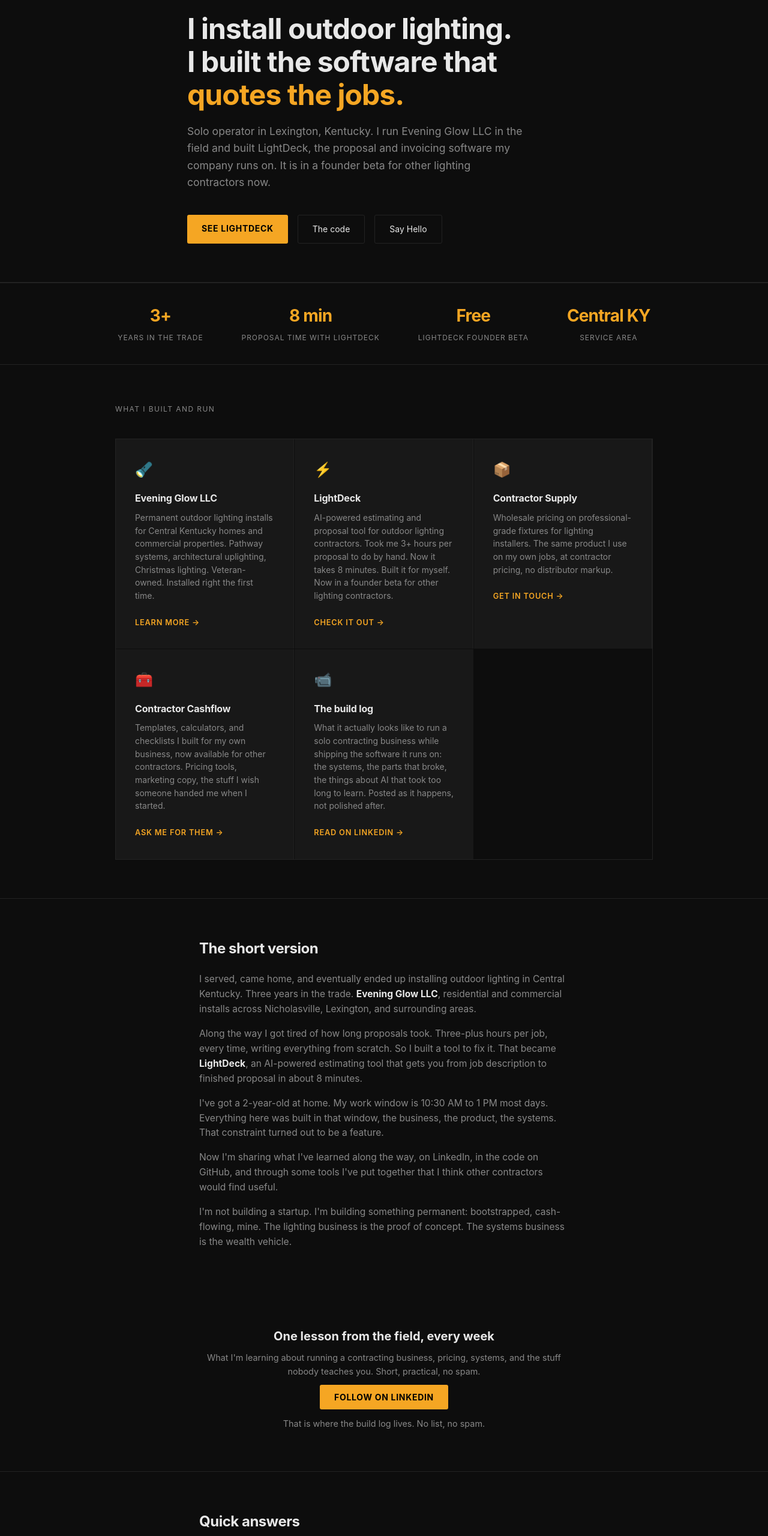
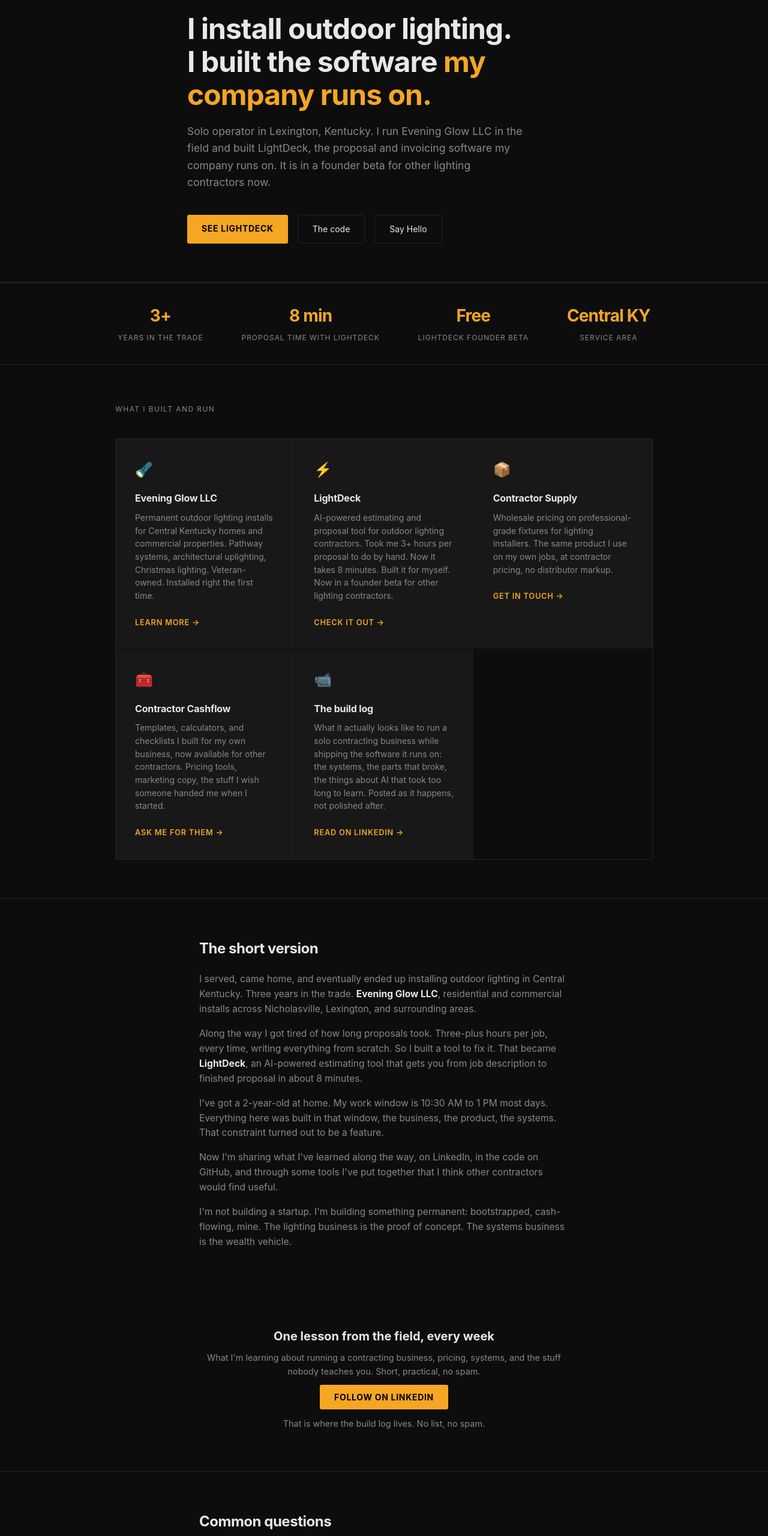
Before and after one commit to ZCOLLINSKY/ZCOLLINSKY.github.io, a plain HTML site: page index.html in a window 1280 px wide. Shown: the part 180-2740 px from the top of the page at 60% size. Drawn offline with Linux system fonts and the light colour scheme.

Commit message:
Site: plainer headline, FAQ heading, current last-updated dates

```diff
--- a/index.html
+++ b/index.html
@@ -466,7 +466,7 @@
   <!-- HERO -->
   <section class="hero">
     <span class="hero-tag">Veteran · Contractor · Builder</span>
-    <h1>I install outdoor lighting.<br />I built the software that <span>quotes the jobs.</span></h1>
+    <h1>I install outdoor lighting.<br />I built the software <span>my company runs on.</span></h1>
     <p class="hero-sub">
       Solo operator in Lexington, Kentucky. I run Evening Glow LLC in the field and
       built LightDeck, the proposal and invoicing software my company runs on. It is in a
@@ -605,7 +605,7 @@
 
   <!-- FAQ -->
   <section class="about faq" id="faq">
-    <h2>Quick answers</h2>
+    <h2>Common questions</h2>
     <h3>Who is Zach Collins?</h3>
     <p>
       A U.S. Army veteran and outdoor lighting contractor in Central Kentucky. I run
--- a/sitemap.xml
+++ b/sitemap.xml
@@ -2,7 +2,7 @@
 <urlset xmlns="http://www.sitemaps.org/schemas/sitemap/0.9">
   <url>
     <loc>https://zachcollins.me/</loc>
-    <lastmod>2026-07-11</lastmod>
+    <lastmod>2026-09-03</lastmod>
     <changefreq>weekly</changefreq>
     <priority>1.0</priority>
   </url>
```
Also changed, not shown: llms.txt.
